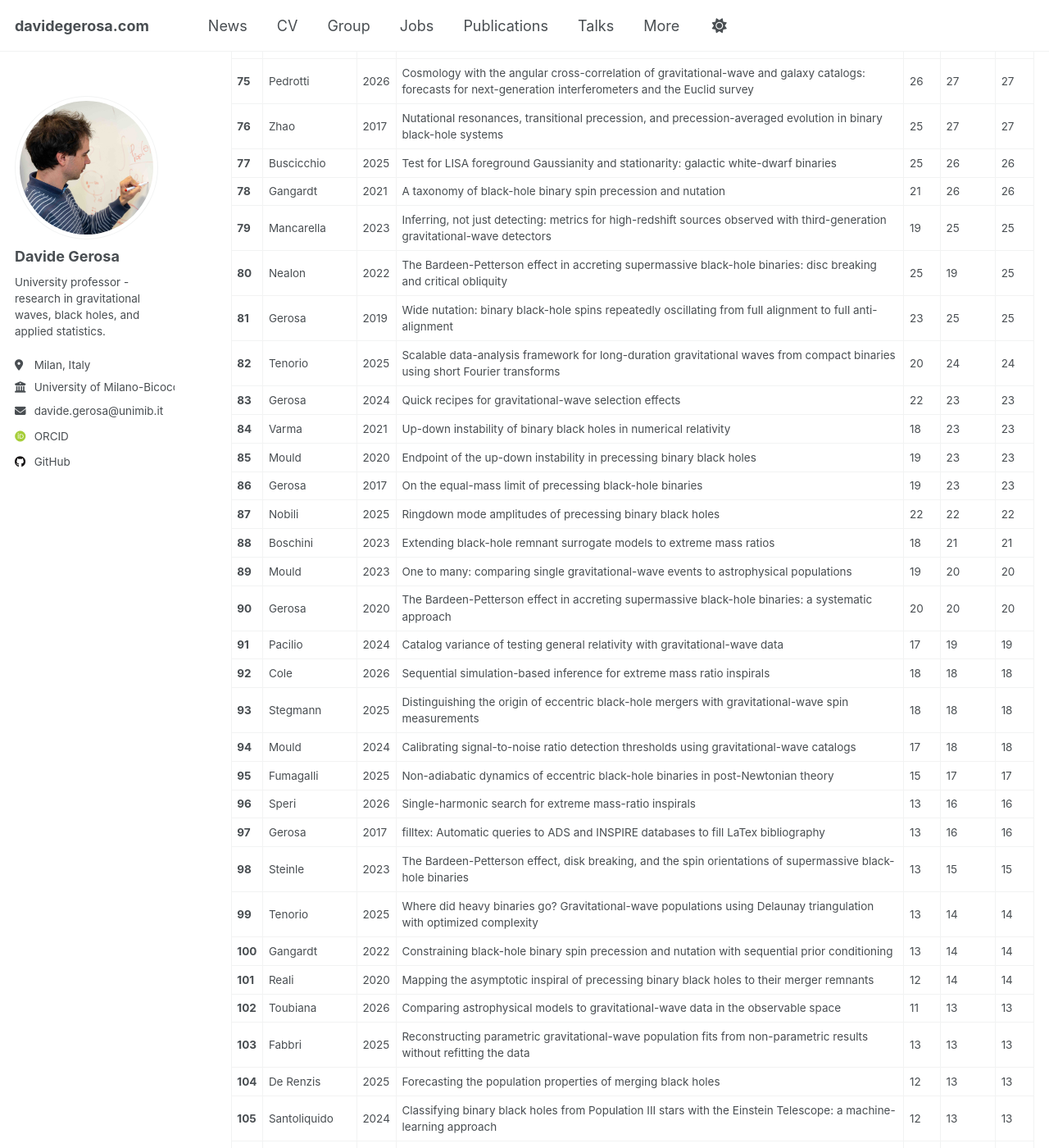
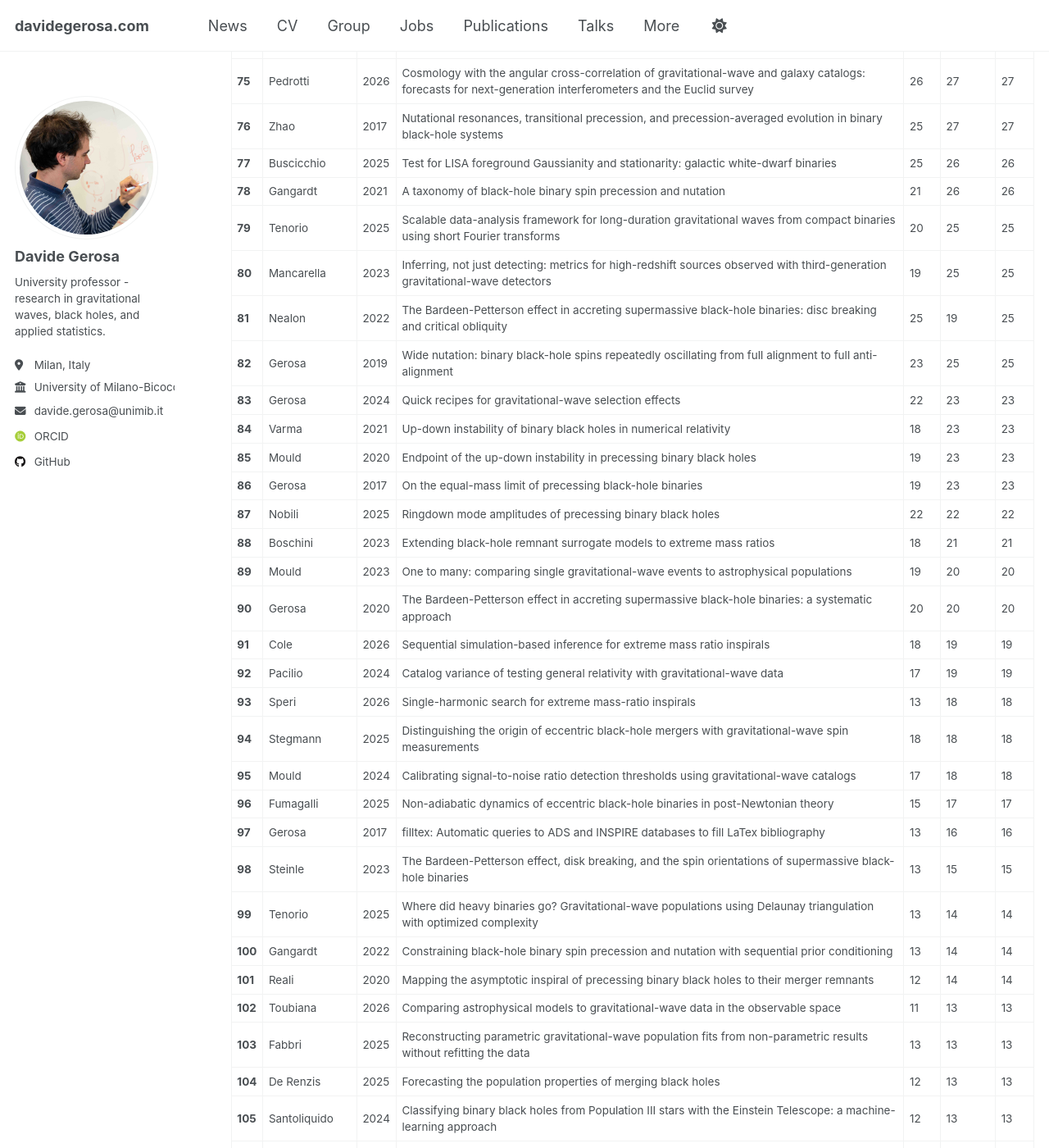
Before and after one commit to dgerosa/website, a Jekyll site: the page built from _pages/citations.md, in a window 1280 px wide and 1400 px high, scrolled down 3455 px. Shown: the whole window at 82% size. Built offline with Jekyll 4.4.1, drawn with Linux system fonts in a browser that asks for light colours; some web fonts are replaced; some of the changed text lies outside the part shown.

Commit message:
Website update from workflow

```diff
--- a/_pages/_citations.md
+++ b/_pages/_citations.md
@@ -87,10 +87,10 @@
 | **76** | Zhao | 2017 | Nutational resonances, transitional precession, and precession-averaged evolution in binary black-hole systems | 25 | 27 | 27 |
 | **77** | Buscicchio | 2025 | Test for LISA foreground Gaussianity and stationarity: galactic white-dwarf binaries | 25 | 26 | 26 |
 | **78** | Gangardt | 2021 | A taxonomy of black-hole binary spin precession and nutation | 21 | 26 | 26 |
-| **79** | Mancarella | 2023 | Inferring, not just detecting: metrics for high-redshift sources observed with third-generation gravitational-wave detectors | 19 | 25 | 25 |
-| **80** | Nealon | 2022 | The Bardeen-Petterson effect in accreting supermassive black-hole binaries: disc breaking and critical obliquity | 25 | 19 | 25 |
-| **81** | Gerosa | 2019 | Wide nutation: binary black-hole spins repeatedly oscillating from full alignment to full anti-alignment | 23 | 25 | 25 |
-| **82** | Tenorio | 2025 | Scalable data-analysis framework for long-duration gravitational waves from compact binaries using short Fourier transforms | 20 | 24 | 24 |
+| **79** | Tenorio | 2025 | Scalable data-analysis framework for long-duration gravitational waves from compact binaries using short Fourier transforms | 20 | 25 | 25 |
+| **80** | Mancarella | 2023 | Inferring, not just detecting: metrics for high-redshift sources observed with third-generation gravitational-wave detectors | 19 | 25 | 25 |
+| **81** | Nealon | 2022 | The Bardeen-Petterson effect in accreting supermassive black-hole binaries: disc breaking and critical obliquity | 25 | 19 | 25 |
+| **82** | Gerosa | 2019 | Wide nutation: binary black-hole spins repeatedly oscillating from full alignment to full anti-alignment | 23 | 25 | 25 |
 | **83** | Gerosa | 2024 | Quick recipes for gravitational-wave selection effects | 22 | 23 | 23 |
 | **84** | Varma | 2021 | Up-down instability of binary black holes in numerical relativity | 18 | 23 | 23 |
 | **85** | Mould | 2020 | Endpoint of the up-down instability in precessing binary black holes | 19 | 23 | 23 |
@@ -99,12 +99,12 @@
 | **88** | Boschini | 2023 | Extending black-hole remnant surrogate models to extreme mass ratios | 18 | 21 | 21 |
 | **89** | Mould | 2023 | One to many: comparing single gravitational-wave events to astrophysical populations | 19 | 20 | 20 |
 | **90** | Gerosa | 2020 | The Bardeen-Petterson effect in accreting supermassive black-hole binaries: a systematic approach | 20 | 20 | 20 |
-| **91** | Pacilio | 2024 | Catalog variance of testing general relativity with gravitational-wave data | 17 | 19 | 19 |
-| **92** | Cole | 2026 | Sequential simulation-based inference for extreme mass ratio inspirals | 18 | 18 | 18 |
-| **93** | Stegmann | 2025 | Distinguishing the origin of eccentric black-hole mergers with gravitational-wave spin measurements | 18 | 18 | 18 |
-| **94** | Mould | 2024 | Calibrating signal-to-noise ratio detection thresholds using gravitational-wave catalogs | 17 | 18 | 18 |
-| **95** | Fumagalli | 2025 | Non-adiabatic dynamics of eccentric black-hole binaries in post-Newtonian theory | 15 | 17 | 17 |
-| **96** | Speri | 2026 | Single-harmonic search for extreme mass-ratio inspirals | 13 | 16 | 16 |
+| **91** | Cole | 2026 | Sequential simulation-based inference for extreme mass ratio inspirals | 18 | 19 | 19 |
+| **92** | Pacilio | 2024 | Catalog variance of testing general relativity with gravitational-wave data | 17 | 19 | 19 |
+| **93** | Speri | 2026 | Single-harmonic search for extreme mass-ratio inspirals | 13 | 18 | 18 |
+| **94** | Stegmann | 2025 | Distinguishing the origin of eccentric black-hole mergers with gravitational-wave spin measurements | 18 | 18 | 18 |
+| **95** | Mould | 2024 | Calibrating signal-to-noise ratio detection thresholds using gravitational-wave catalogs | 17 | 18 | 18 |
+| **96** | Fumagalli | 2025 | Non-adiabatic dynamics of eccentric black-hole binaries in post-Newtonian theory | 15 | 17 | 17 |
 | **97** | Gerosa | 2017 | filltex: Automatic queries to ADS and INSPIRE databases to fill LaTex bibliography | 13 | 16 | 16 |
 | **98** | Steinle | 2023 | The Bardeen-Petterson effect, disk breaking, and the spin orientations of supermassive black-hole binaries | 13 | 15 | 15 |
 | **99** | Tenorio | 2025 | Where did heavy binaries go? Gravitational-wave populations using Delaunay triangulation with optimized complexity | 13 | 14 | 14 |
```
Also changed, not shown: other parts of _pages/_citations.md (+14 -14 lines), _pages/_group.md (+1 -1 lines), _pages/_publications.md (+1 -1 lines), _pages/_talks.md (+1 -1 lines).
